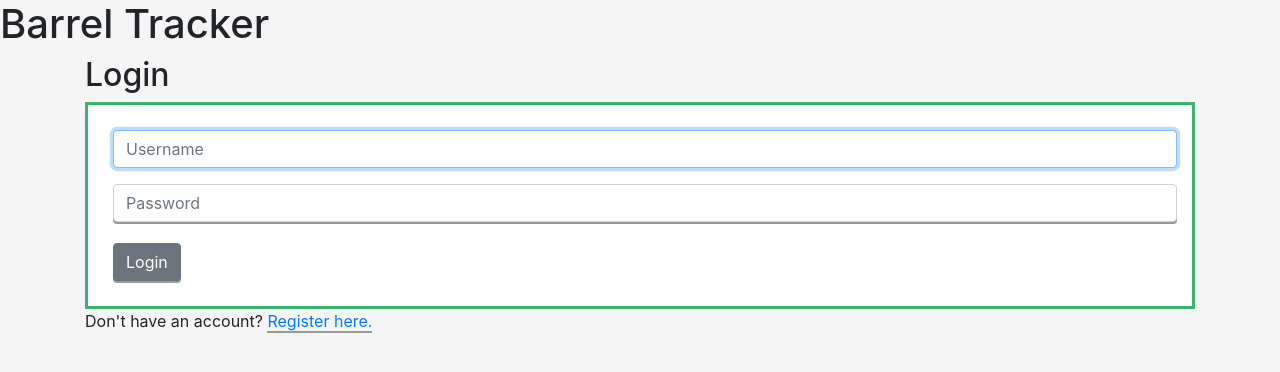
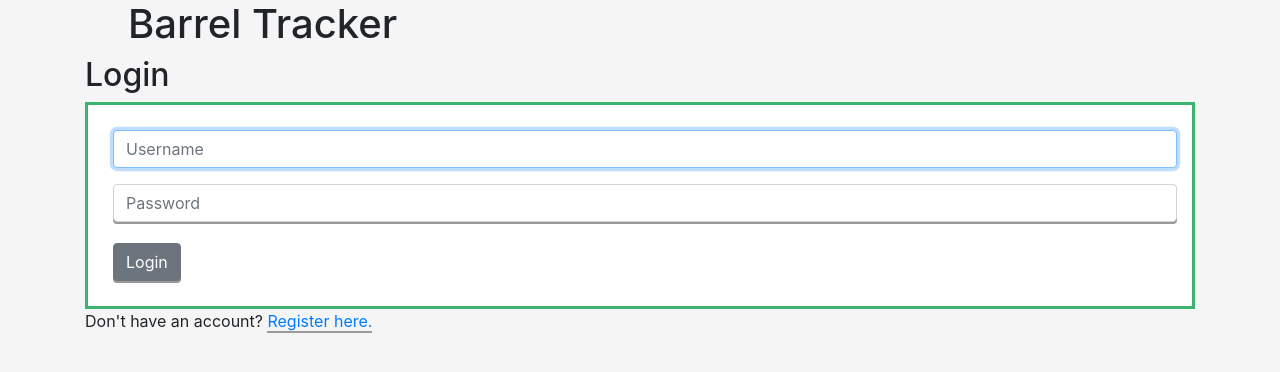
Before and after one commit to bakinnebrew/barreltracker, a Django app: page / in a window 1280 px wide. Shown: the top 372 px of the page. Run offline with Django 3.2, Linux system fonts and the light colour scheme; some libraries are stand-ins or nearby versions.

Commit message:
adjusted header style

```diff
--- a/tracker/templates/tracker/layout.html
+++ b/tracker/templates/tracker/layout.html
@@ -11,7 +11,7 @@
         {% endblock %}
     </head>
     <body>
-        <h1>Barrel Tracker</h1>
+        <h1 style="text-align: left; margin-left: 10%">Barrel Tracker</h1>
         <div class="container">
             {% block body %}
             {% endblock %}
```
